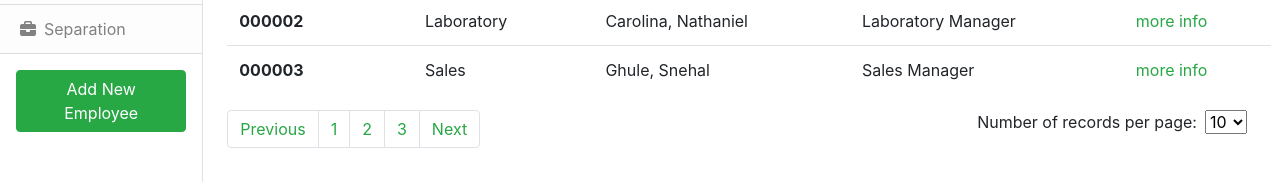
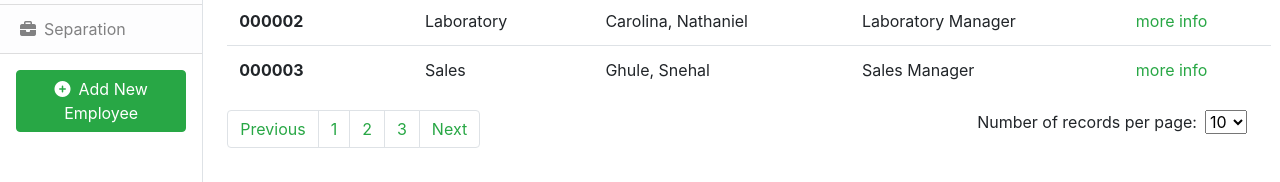
Before and after one commit to shivamsharma-de/human-resources-system, a React (Create React App) app: page / in a window 1280 px wide. Shown: the part 544-726 px from the top of the page. Built offline with nearby package versions, Linux system fonts and the light colour scheme.

Commit message:
Add icon to add new employee button

```diff
--- a/src/sidebar.js
+++ b/src/sidebar.js
@@ -21,7 +21,7 @@ class Sidebar extends Component {
                     <a href="#" id="list-equipment-list" data-toggle="list" href="#list-equipment" role="tab" aria-controls="equipment" class="list-group-item list-group-item-action list-group-item-light"><i class="fas fa-desktop mr-2"></i>Equipment</a>
                     <a href="#" id="list-separation-list" data-toggle="list" href="#list-separation" role="tab" aria-controls="separation" class="list-group-item list-group-item-action list-group-item-light"><i class="fas fa-briefcase mr-2"></i>Separation</a>
                 </div>
-                <button className="btn btn-success m-3" type="submit">Add New Employee</button>
+                <button className="btn btn-success m-3" type="submit"><i class="fas fa-plus-circle mr-2"></i>Add New Employee</button>
             </>
         );
     }
```
